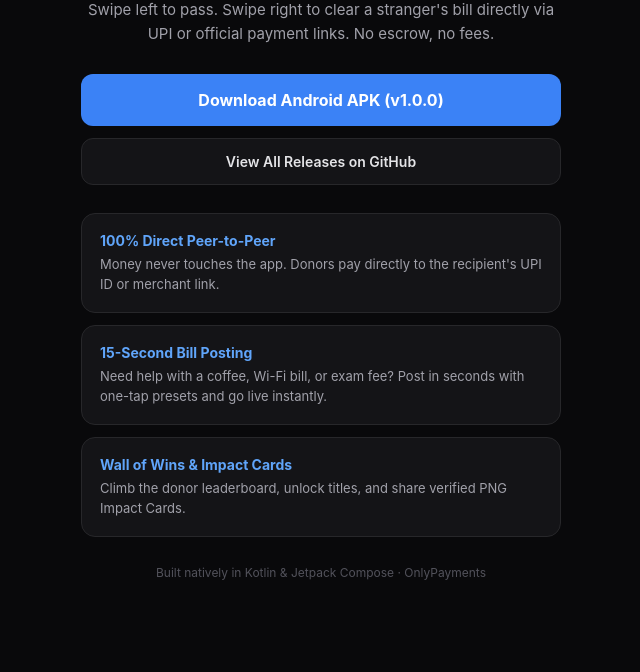
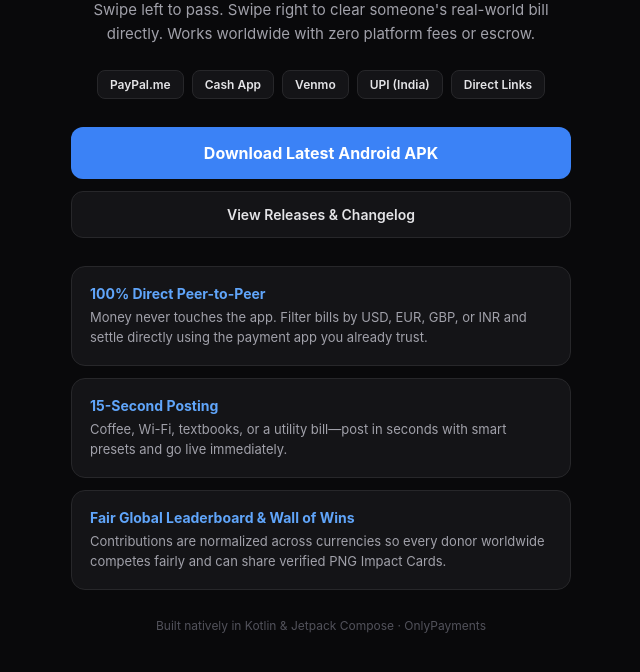
Before and after one commit to Meethane/OnlyPayments, a plain HTML site: page index.html in a window 1280 px wide. Shown: the part 128-800 px from the top of the page, without its empty margins (319-959 px from the left). Drawn offline with Linux system fonts and the light colour scheme.

Commit message:
Update index.html

```diff
--- a/index.html
+++ b/index.html
@@ -3,14 +3,16 @@
 <head>
   <meta charset="UTF-8" />
   <meta name="viewport" content="width=device-width, initial-scale=1.0" />
-  <title>OnlyPayments — Direct P2P Bill Settlement</title>
+  <title>OnlyPayments — Global P2P Bill Settlement</title>
   <style>
     * { box-sizing: border-box; margin: 0; padding: 0; font-family: -apple-system, BlinkMacSystemFont, "Segoe UI", Roboto, sans-serif; }
     body { background: #09090B; color: #FAFAFA; display: flex; justify-content: center; padding: 32px 16px; }
-    .container { max-width: 480px; width: 100%; text-align: center; }
+    .container { max-width: 500px; width: 100%; text-align: center; }
     .badge { display: inline-block; background: #1E293B; color: #60A5FA; font-size: 12px; font-weight: 700; padding: 6px 12px; border-radius: 20px; letter-spacing: 1px; margin-bottom: 16px; }
     h1 { font-size: 32px; font-weight: 900; letter-spacing: 1px; margin-bottom: 12px; }
-    p.sub { color: #A1A1AA; font-size: 15px; line-height: 1.6; margin-bottom: 28px; }
+    p.sub { color: #A1A1AA; font-size: 15px; line-height: 1.6; margin-bottom: 24px; }
+    .rails { display: flex; flex-wrap: wrap; justify-content: center; gap: 8px; margin-bottom: 28px; }
+    .rail { background: #141417; border: 1px solid #27272A; color: #E4E4E7; font-size: 12px; font-weight: 600; padding: 6px 12px; border-radius: 8px; }
     .btn { display: block; width: 100%; background: #3B82F6; color: #FFFFFF; text-decoration: none; font-weight: 700; font-size: 16px; padding: 16px; border-radius: 12px; margin-bottom: 12px; }
     .btn-outline { display: block; width: 100%; background: #141417; color: #E4E4E7; border: 1px solid #27272A; text-decoration: none; font-weight: 600; font-size: 14px; padding: 14px; border-radius: 12px; margin-bottom: 28px; }
     .card { background: #141417; border: 1px solid #27272A; border-radius: 14px; padding: 18px; text-align: left; margin-bottom: 12px; }
@@ -21,31 +23,39 @@
 </head>
 <body>
   <div class="container">
-    <div class="badge">ANDROID · ZERO MIDDLEMEN</div>
+    <div class="badge">GLOBAL ANDROID APP · ZERO MIDDLEMEN</div>
     <h1>ONLYPAYMENTS</h1>
-    <p class="sub">Swipe left to pass. Swipe right to clear a stranger's bill directly via UPI or official payment links. No escrow, no fees.</p>
+    <p class="sub">Swipe left to pass. Swipe right to clear someone's real-world bill directly. Works worldwide with zero platform fees or escrow.</p>
 
-    <a class="btn" href="https://github.com/Meethane/OnlyPayments/releases/download/v1.0.0/OnlyPayments-v1.0.0.apk">
-      Download Android APK (v1.0.0)
+    <div class="rails">
+      <span class="rail">PayPal.me</span>
+      <span class="rail">Cash App</span>
+      <span class="rail">Venmo</span>
+      <span class="rail">UPI (India)</span>
+      <span class="rail">Direct Links</span>
+    </div>
+
+    <a class="btn" href="https://github.com/Meethane/OnlyPayments/releases/latest">
+      Download Latest Android APK
     </a>
     <a class="btn-outline" href="https://github.com/Meethane/OnlyPayments/releases">
-      View All Releases on GitHub
+      View Releases &amp; Changelog
     </a>
 
     <div class="card">
       <h3>100% Direct Peer-to-Peer</h3>
-      <p>Money never touches the app. Donors pay directly to the recipient's UPI ID or merchant link.</p>
+      <p>Money never touches the app. Filter bills by USD, EUR, GBP, or INR and settle directly using the payment app you already trust.</p>
     </div>
     <div class="card">
-      <h3>15-Second Bill Posting</h3>
-      <p>Need help with a coffee, Wi-Fi bill, or exam fee? Post in seconds with one-tap presets and go live instantly.</p>
+      <h3>15-Second Posting</h3>
+      <p>Coffee, Wi-Fi, textbooks, or a utility bill—post in seconds with smart presets and go live immediately.</p>
     </div>
     <div class="card">
-      <h3>Wall of Wins & Impact Cards</h3>
-      <p>Climb the donor leaderboard, unlock titles, and share verified PNG Impact Cards.</p>
+      <h3>Fair Global Leaderboard &amp; Wall of Wins</h3>
+      <p>Contributions are normalized across currencies so every donor worldwide competes fairly and can share verified PNG Impact Cards.</p>
     </div>
 
-    <footer>Built natively in Kotlin & Jetpack Compose · OnlyPayments</footer>
+    <footer>Built natively in Kotlin &amp; Jetpack Compose · OnlyPayments</footer>
   </div>
 </body>
 </html>
```
